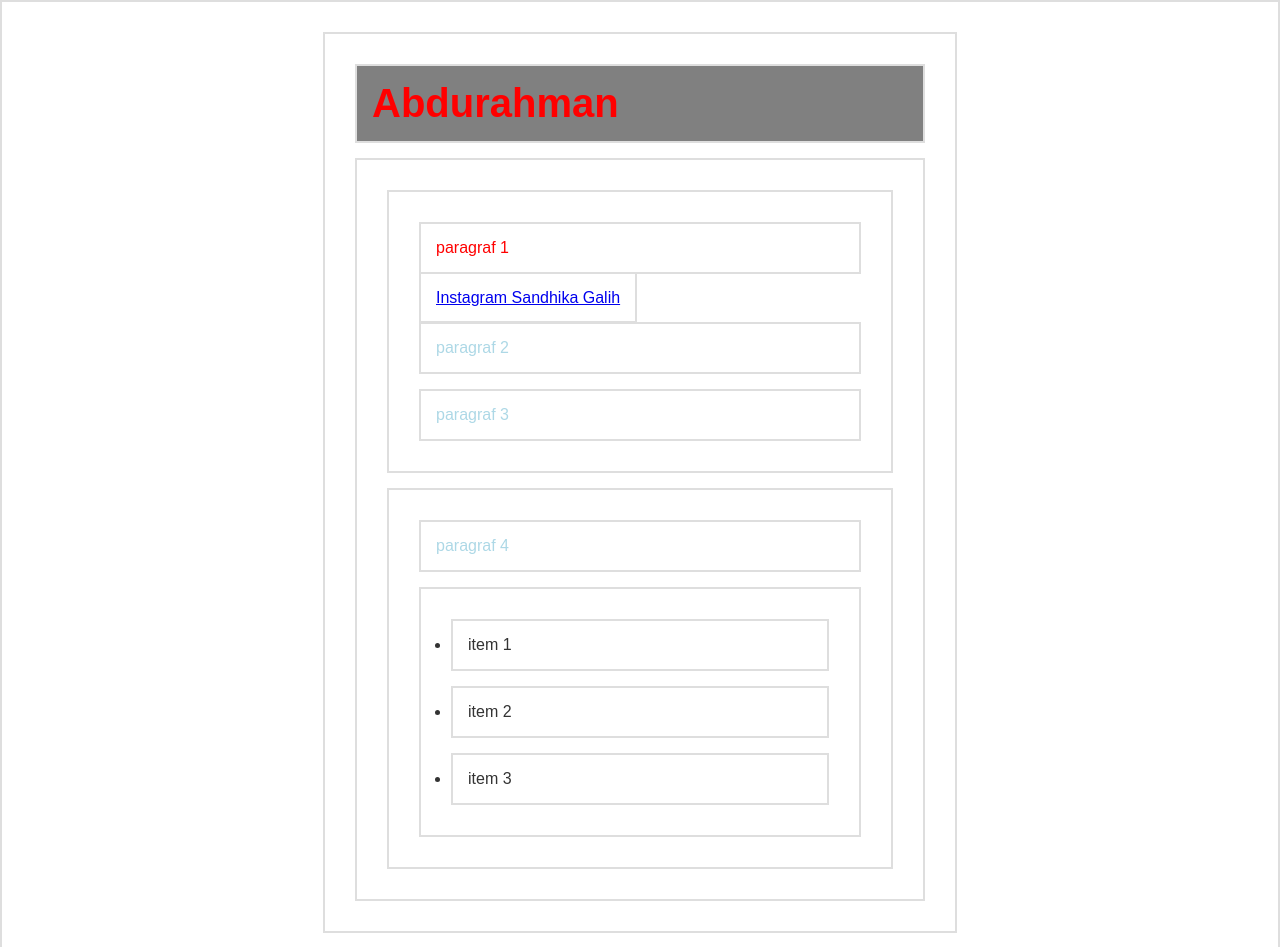
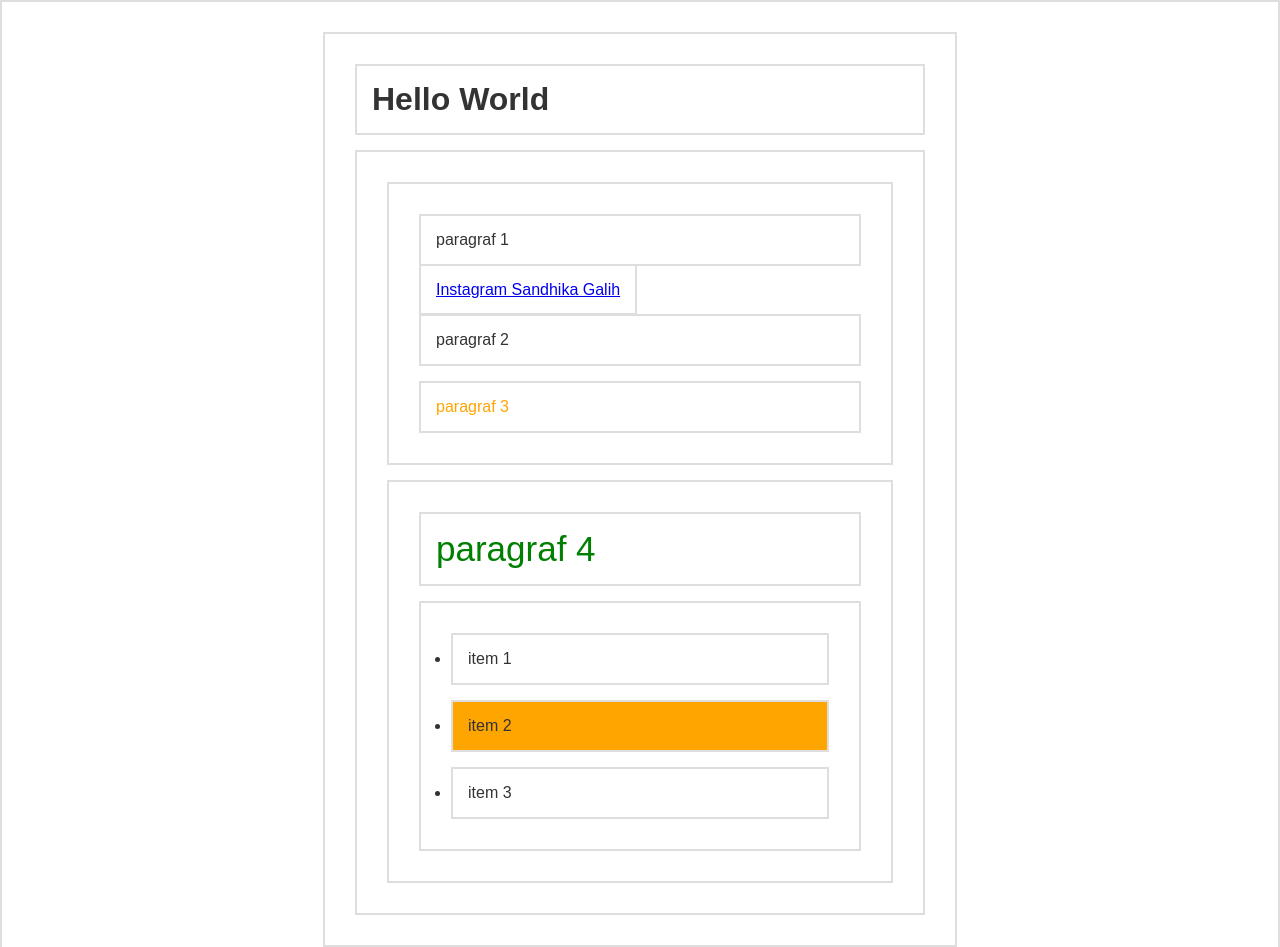
Before and after one commit to abdurahmanrizal/dom_javascript, a plain HTML site: page index.html in a window 1280 px wide. Shown: the top 947 px of the page. Drawn offline with Linux system fonts and the light colour scheme.

Commit message:
query selector part 2

```diff
--- a/index.html
+++ b/index.html
@@ -42,6 +42,7 @@
       </section>
     </div>
 
-    <script src="script.js"></script>
+    <!-- <script src="script.js"></script> -->
+    <script src="script2.js"></script>
   </body>
 </html>
--- /dev/null
+++ b/script2.js
@@ -0,0 +1,13 @@
+// document.querySelector() -> mengembalikan element
+const p4 = document.querySelector("#b p");
+p4.style.color = "green";
+p4.style.fontSize = "35px";
+
+const li2 = document.querySelector("section#b ul li:nth-child(2)");
+li2.style.backgroundColor = "orange";
+
+// document.querySelectorAll() -> mengembalikan nodelist
+const p = document.querySelectorAll("p");
+
+// mengubah warna pada paragraf 3
+p[2].style.color = "orange";
```
